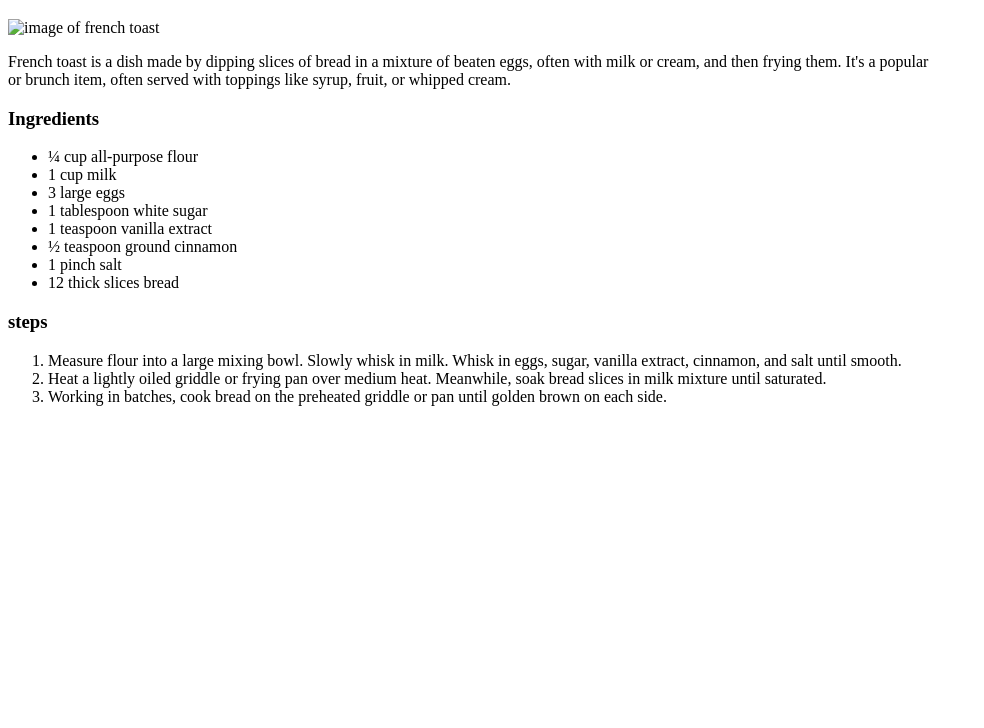
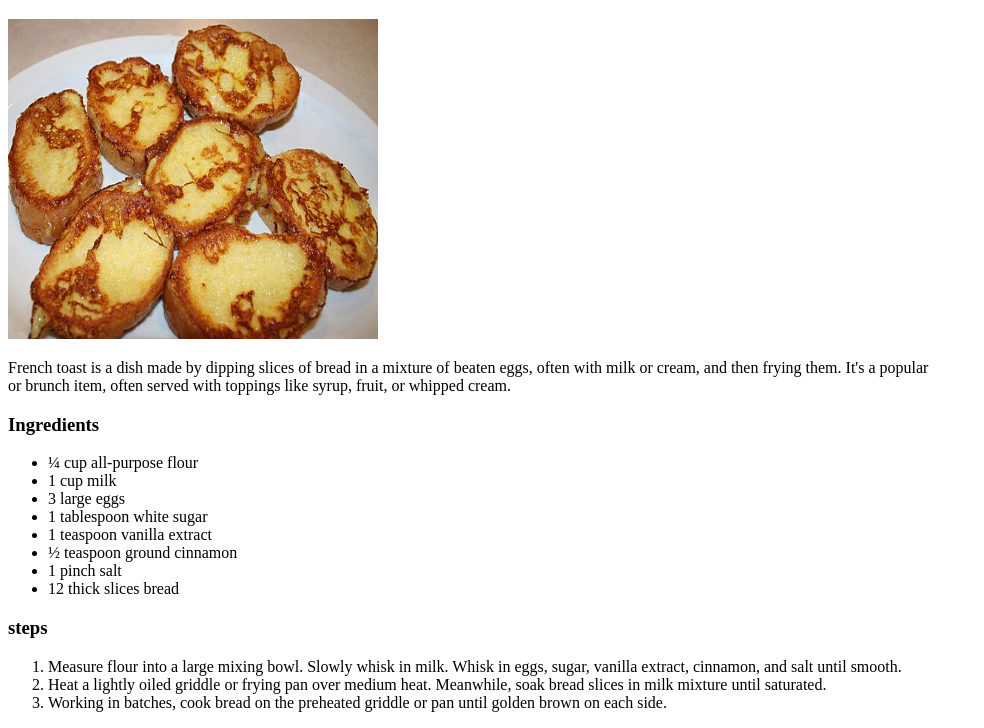
Before and after one commit to vignesh-py/odin-recipes, a plain HTML site: page recipes/french-toast.html in a window 1280 px wide. Shown: the part 87-815 px from the top of the page, without its empty margins (0-984 px from the left). Drawn offline with Linux system fonts and the light colour scheme.

Commit message:
Edit image source

```diff
--- a/recipes/french-toast.html
+++ b/recipes/french-toast.html
@@ -8,7 +8,7 @@
   <body>
     <a href="../index.html">Home</a>
     <h1>French toast</h1>
-    <img src="../frenchtoast.JPG" height="320"  width="370" alt="image of french toast">
+    <img src="../images/frenchtoast.JPG" height="320"  width="370" alt="image of french toast">
     <p>French toast is a dish made by dipping slices of bread in a mixture of beaten eggs, often with
        milk or cream, and then frying them. It's a popular <br> or brunch item, often served
        with toppings like syrup, fruit, or whipped cream. </p>
```
Also changed, not shown: recipes/friedrice.html (+1 -1 lines).
